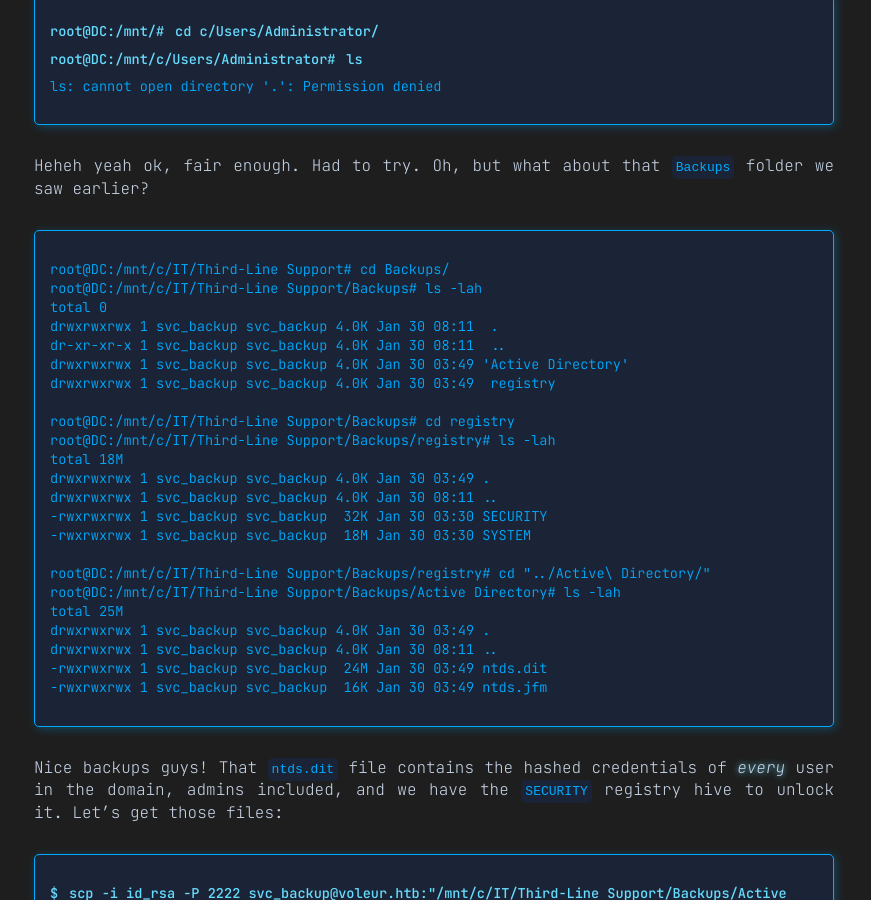
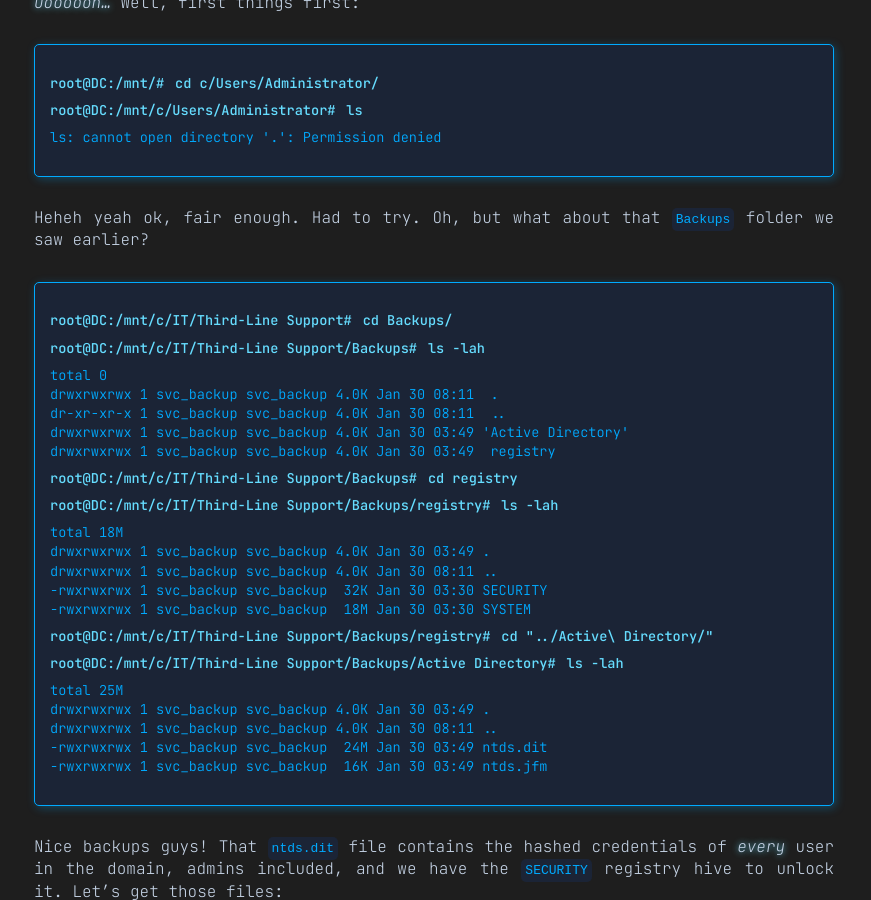
Before and after one commit to tiagomanunes/tiagomanunes.github.io, a Jekyll site: the page built from _writeups/voleur.md, in a window 1280 px wide and 900 px high, scrolled down 16439 px. Shown: the whole window, without its empty margins (206-1077 px from the left). Built offline with Jekyll 4.4.1, drawn with Linux system fonts in a browser that asks for light colours; part of the change alters nothing that is shown; some of the changed text lies outside the part shown.

````diff
--- a/_plugins/highlight_prompt.rb
+++ b/_plugins/highlight_prompt.rb
@@ -11,10 +11,11 @@ Jekyll::Hooks.register [:documents], :pre_render do |doc|
       /^ftp>\s+/,
       /^SQL \(.+\)>\s+/,
       /^PS .+?>\s+/,
+      /^C:\\.+?>\s+/, # cmd prompt, will do for now
       /^smb: .+>\s+/,
       /^sqlite>\s+/,
       /^mysql>\s+/,
-      /^(\S+?)@(\S+?):(\S+?)[$|#]\s+/
+      /^(\S+?)@(\S+?):([^\t\r\n\v\f]+?)[$|#]\s+/ # allowing space characters in cwd
     ]
 
     result = []
--- a/_writeups/voleur.md
+++ b/_writeups/voleur.md
@@ -221,7 +221,8 @@ $ netexec smb dc.voleur.htb -u 'ryan.naylor' -p 'HollowOct31Nyt' -k -d voleur.ht
 <SNIP>
 
 $ sudo cp krb5.conf /etc/krb5.conf
-$ evil-winrm -i dc.voleur.htb -u 'svc_winrm'  -r VOLEUR.HTB                      <SNIP>
+$ evil-winrm -i dc.voleur.htb -u 'svc_winrm' -r VOLEUR.HTB
+<SNIP>
 *Evil-WinRM* PS C:\Users\svc_winrm\Documents>
 ```
 
````
